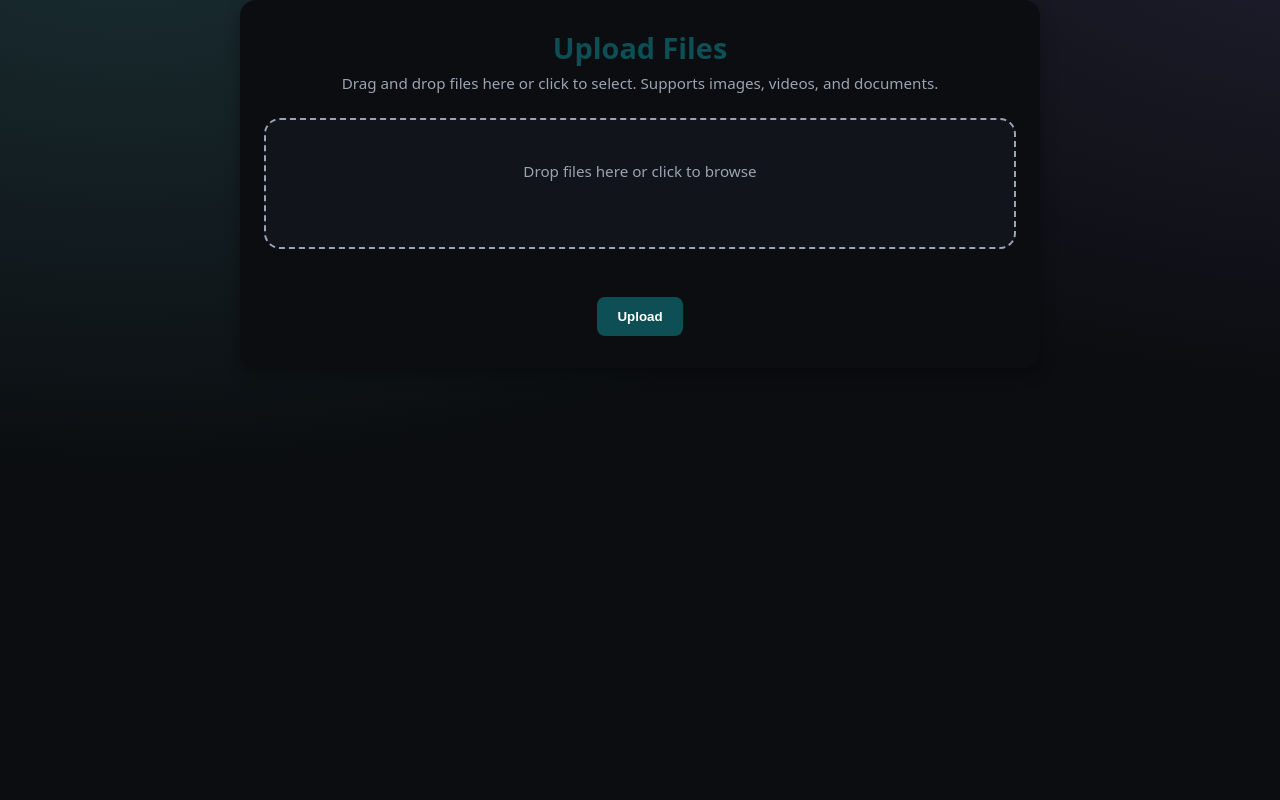
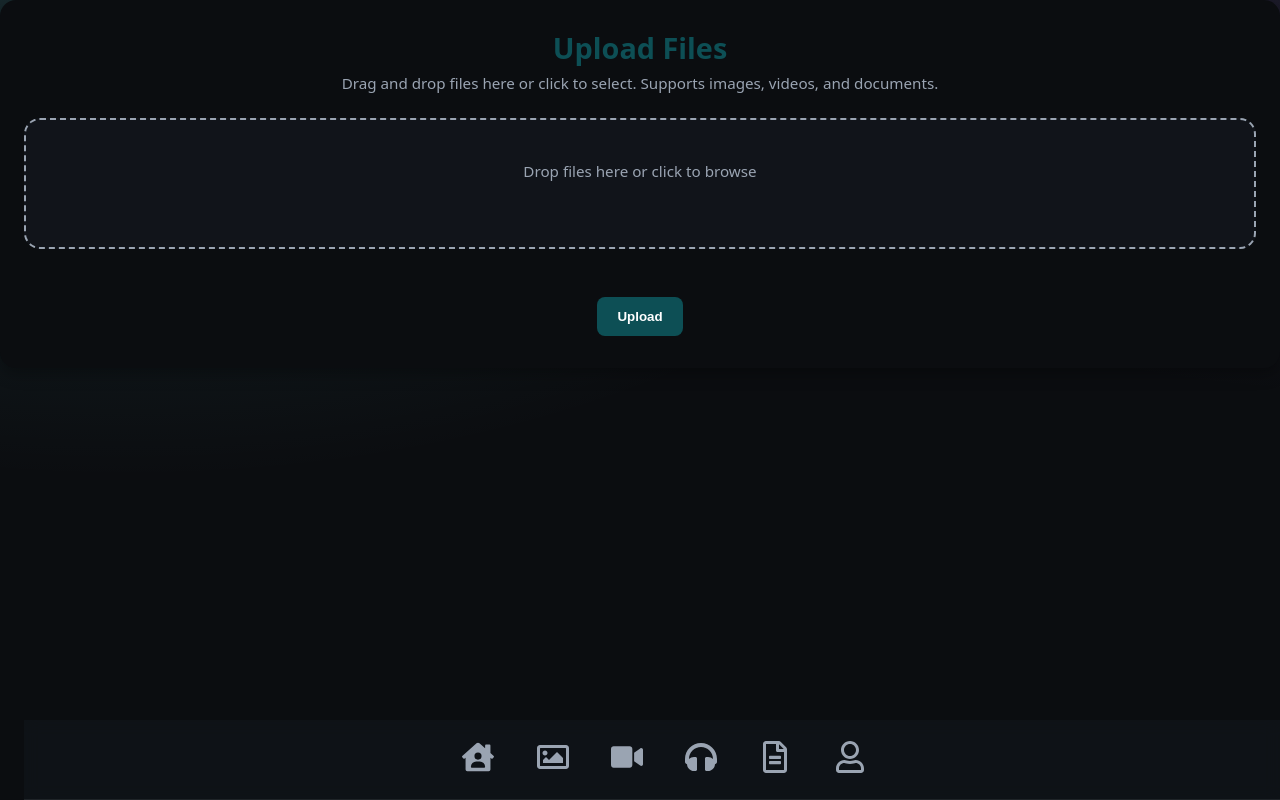
Before and after one commit to Metgala1/Pandora-s-box-, a React (Vite) app: page /upload in a window 1280 px wide. Built offline with nearby package versions, Linux system fonts and the light colour scheme.

Commit message:
Included the navbar in upload

```diff
--- a/src/components/FileUpload.jsx
+++ b/src/components/FileUpload.jsx
@@ -2,6 +2,7 @@ import { useRef, useState, useContext, useEffect } from "react";
 import styles from "../styles/FileUpload.module.css";
 import { FaVideo, FaHeadphones, FaFilePdf, FaFileWord, FaFileExcel, FaFilePowerpoint, FaFile } from "react-icons/fa";
 import { FileContext } from "../fileContext/MyFileContext";
+import Footer from "./Footer";
 
 const FileUpload = () => {
   const fileInputRef = useRef(null);
@@ -134,6 +135,7 @@ const FileUpload = () => {
           <div className={styles.progressFill} style={{ width: `${progress}%` }}></div>
         </div>
       )}
+     <Footer />
     </div>
   );
 };
--- a/src/styles/FileUpload.module.css
+++ b/src/styles/FileUpload.module.css
@@ -1,6 +1,5 @@
 
 .container {
-  max-width: 800px;
   margin: 0 auto;
   padding: 2rem 1.5rem;
   background: var(--bg, #0b0d10);
--- a/src/styles/Image.module.css
+++ b/src/styles/Image.module.css
@@ -1,17 +1,13 @@
-/* =====================
-   Global Container
-===================== */
+
 .container {
-  max-width: 1200px;
+
   margin: 0 auto;
   padding: 2rem 1rem;
   color: var(--text, #e6e9ef);
   background: var(--bg, #0b0d10);
 }
 
-/* =====================
-   Headings
-===================== */
+
 .heading {
   font-size: 2rem;
   font-weight: 700;
@@ -27,9 +23,7 @@
   margin-bottom: 2rem;
 }
 
-/* =====================
-   Empty State
-===================== */
+
 .card.noFiles {
   text-align: center;
   background: var(--panel, #11141a);
@@ -42,18 +36,14 @@
   margin-bottom: 1rem;
 }
 
-/* =====================
-   File Grid
-===================== */
+
 .filesGrid {
   display: grid;
   grid-template-columns: repeat(auto-fill, minmax(260px, 1fr));
   gap: 1.5rem;
 }
 
-/* =====================
-   File Card
-===================== */
+
 .fileCard {
   background: var(--panel, #11141a);
   border-radius: 1rem;
```
